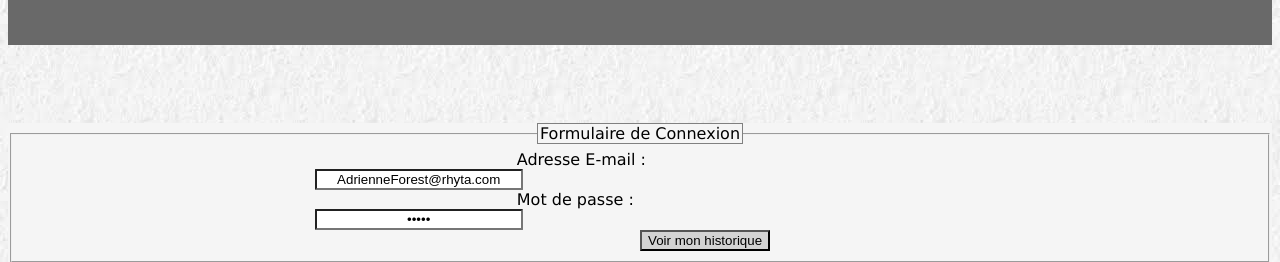
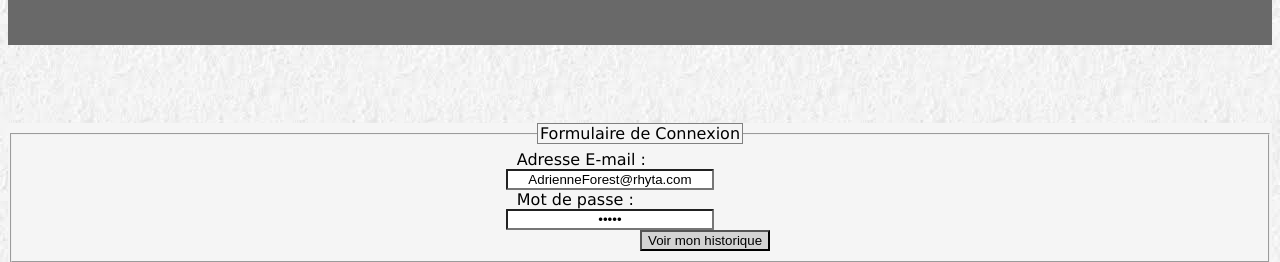
Before and after one commit to Andreas-Bombaert/M2PR01_BIERES, a plain HTML site: page frontend/historique.html in a window 1280 px wide. Shown: the part 185-447 px from the top of the page. Drawn offline with Linux system fonts and the light colour scheme.

Commit message:
Update style.css

```diff
--- a/frontend/css/style.css
+++ b/frontend/css/style.css
@@ -107,7 +107,7 @@ footer img{
     text-align: center;
     float: right;
     clear: right;
-    margin-right: 55em;
+    margin-right: 44%;
     text-align: center;
 
 }
```
